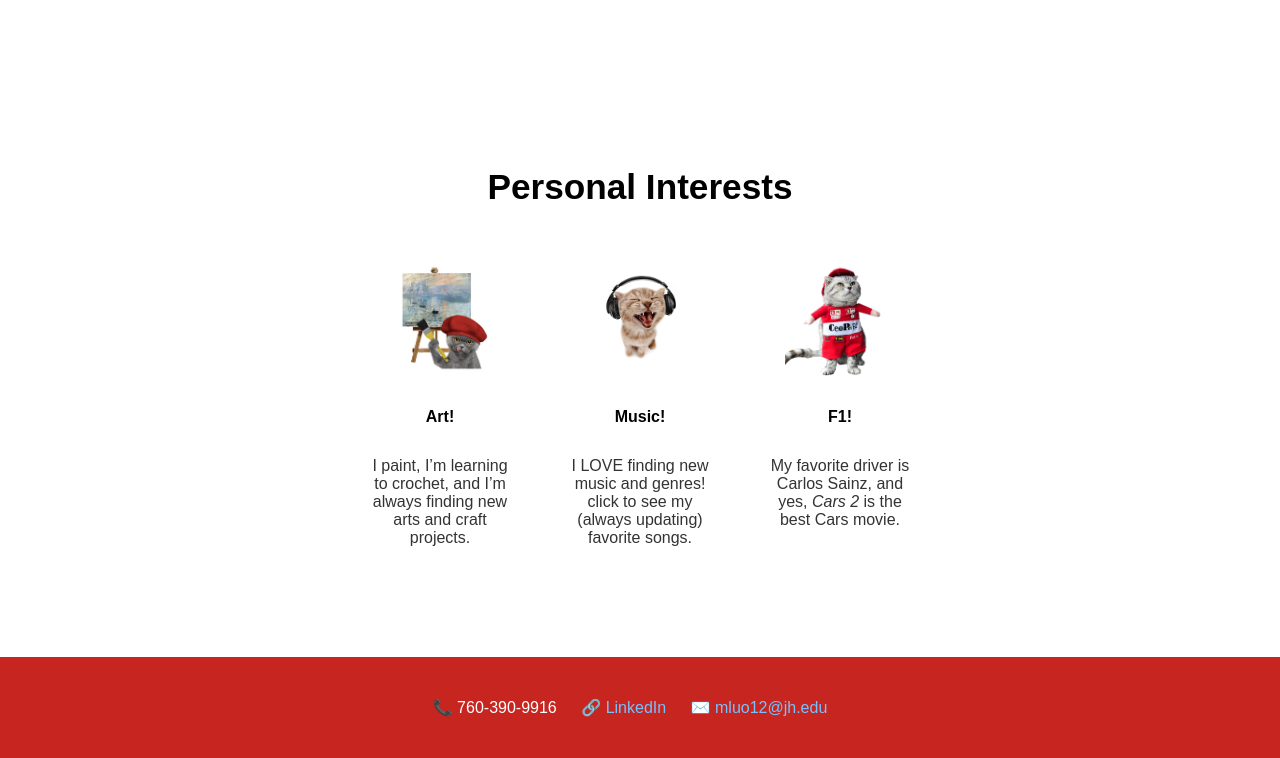
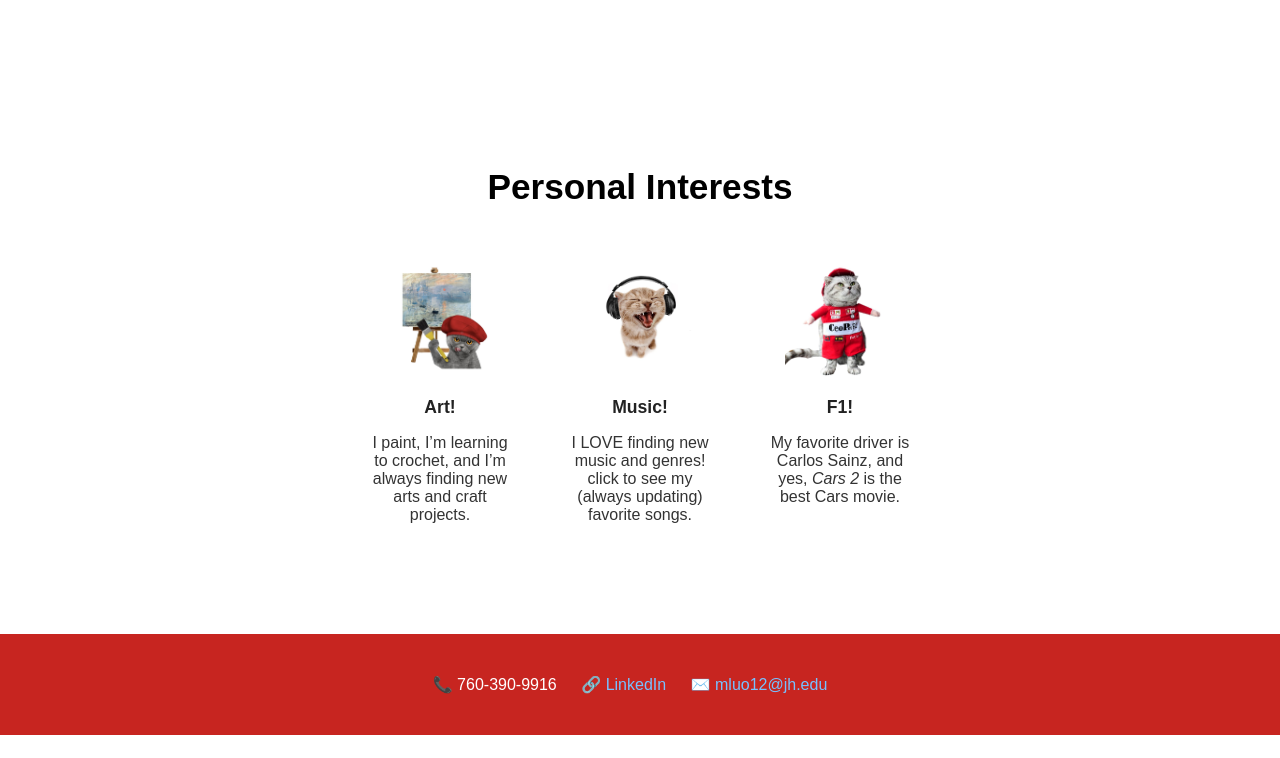
Before and after one commit to mirabelluo/Mirabel_Luo_Portfolio, a plain HTML site: page index.html in a window 1280 px wide. Shown: the part 2045-2803 px from the top of the page. After the commit the page ends 2780 px from the top, so only its background shows below. Drawn offline with Linux system fonts and the light colour scheme; a web font is replaced by a local one.

Commit message:
why pictures big?? fixing

```diff
--- a/style.css
+++ b/style.css
@@ -171,7 +171,6 @@ body {
 .interest-item img {
   width: 120px;
   height: 120px;
-  max-width: 100%;
   object-fit: contain;
   margin-bottom: 10px;
 }
@@ -185,6 +184,12 @@ body {
   max-width: 200px;        /* Prevent overly long lines */
   margin-left: auto;
   margin-right: auto;
+}
+
+.interest-item h4 {
+  margin: 10px 0 6px;
+  font-size: 1.1rem;
+  color: #222;
 }
 
 
```
